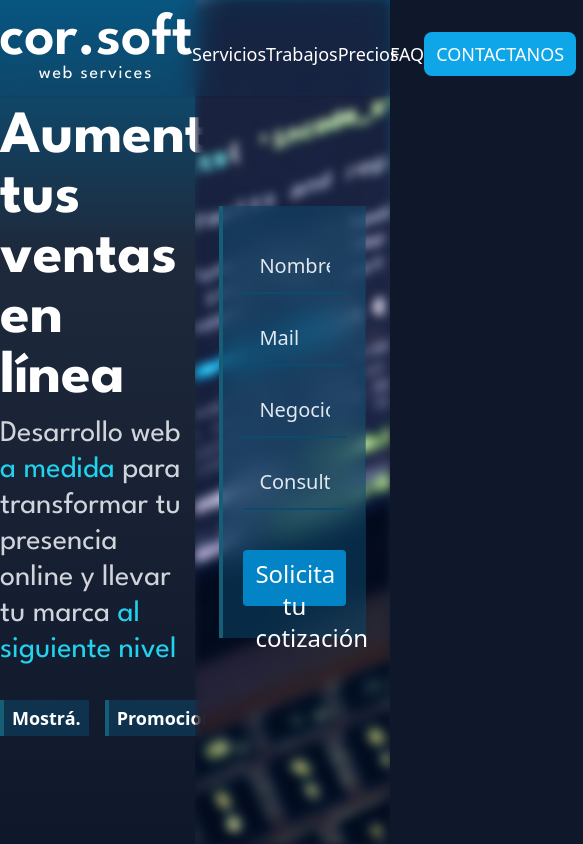
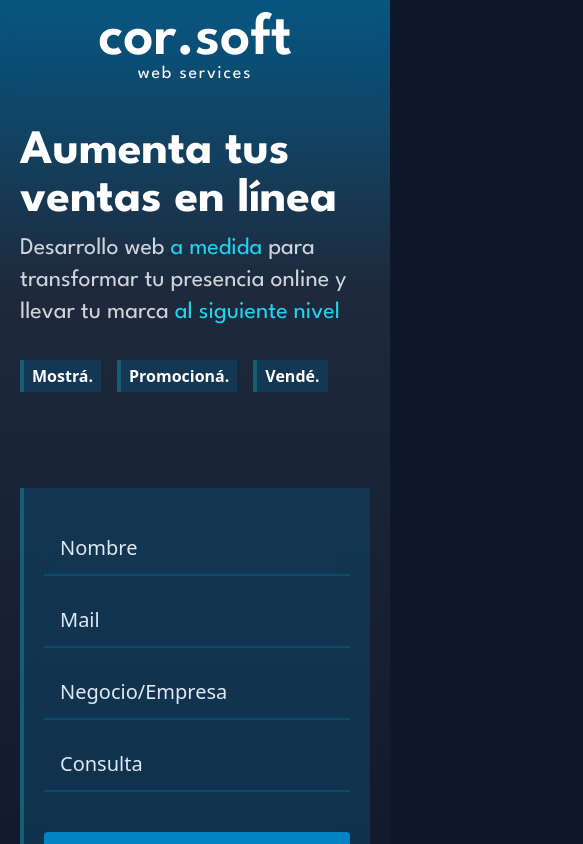
Before and after one commit to erikcba/landingcorsoft, a React (Vite) app: page / in a window 390 px wide. Shown: the top 844 px of the page, 583 px wide, since content can reach past the window. Built offline with nearby package versions, Linux system fonts and the light colour scheme; some icons are missing.

Commit message:
agregado responsive

```diff
--- a/src/components/Form.jsx
+++ b/src/components/Form.jsx
@@ -4,12 +4,12 @@ import React from 'react'
 const Form = () => {
     return (
         <>
-            <form data-aos="fade-left" className='grid grid-cols-1 gap-4 w-3/4 backdrop-blur-lg bg-sky-900 bg-opacity-50 px-5 py-8 border-l-4 border-cyan-800 hover:border-cyan-600 transition-all ease-in-out duration-300  ' action="">
+            <form data-aos="fade-left" className='grid grid-cols-1 gap-4 md:w-3/4 w-full backdrop-blur-lg bg-sky-900 bg-opacity-50 px-5 py-8 border-l-4 border-cyan-800 hover:border-cyan-600 transition-all ease-in-out duration-300  ' action="">
                 <input className='h-14 px-4 bg-transparent text-white border-b-2 border-sky-900 placeholder-slate-200 placeholder:text-xl text-xl focus:outline-none focus:border-cyan-500' placeholder='Nombre' type="text" />
                 <input className='h-14 px-4 bg-transparent text-white border-b-2 border-sky-900 placeholder-slate-200 placeholder:text-xl text-xl focus:outline-none focus:border-cyan-500' placeholder='Mail' type="text" />
                 <input className='h-14 px-4 bg-transparent text-white border-b-2 border-sky-900 placeholder-slate-200 placeholder:text-xl text-xl focus:outline-none focus:border-cyan-500' placeholder='Negocio/Empresa' type="text" />
                 <input className='h-14 px-4 bg-transparent text-white border-b-2 border-sky-900 placeholder-slate-200 placeholder:text-xl text-xl focus:outline-none focus:border-cyan-500' placeholder='Consulta' type="text" />
-                <button className='bg-sky-600 h-14 py-2 px-3 rounded text-white text-2xl font-medium hover:bg-sky-400 mt-6 transition-all ease-in-out duration-300 '>Solicita tu cotización</button>
+                <button className='bg-sky-600 h-14 py-2 px-3 rounded text-white text-xl sm:text-2xl font-medium hover:bg-sky-400 mt-6 transition-all ease-in-out duration-300 '>Solicita tu cotización</button>
             </form>
         </>
     )
--- a/src/components/Navbar.jsx
+++ b/src/components/Navbar.jsx
@@ -4,18 +4,18 @@ import logo from '../assets/cor.png';
 const Navbar = () => {
     return (
         <nav className='flex flex-row items-center justify-between pt-5 pb-2 fixed top-0 left-0 w-full z-50 shadow-sm backdrop-blur-md bg-sky-900 bg-opacity-10'>
-            <div className='relative flex flex-row items-center justify-between  xl:gap-10 w-full'>
-                <a href="#" className='w-48 flex flex-col items-center justify-center xl:ml-auto xl:mr-auto select-none hover:cursor-pointer'>
+            <div className='relative flex flex-row items-center justify-between xl:gap-10 w-full'>
+                <a href="#" className='w-48 flex flex-col items-center justify-center mx-auto xl:ml-auto xl:mr-auto select-none hover:cursor-pointer'>
                     <h1 className='logo text-6xl text-white font-semibold leading-10'>cor.soft</h1>
                     <p className='logo text-white text-lg tracking-widest'>web services</p>
                 </a>
-                <ul className='xl:gap-10 flex flex-row'>
+                <ul className='xl:gap-10 hidden sm:flex flex-row'>
                     <a className='text-white text-lg font-medium hover:scale-110 transition-transform ease-in-out' href="#servicios">Servicios</a>
                     <a className='text-white text-lg font-medium hover:scale-110 transition-transform ease-in-out' href="#trabajos">Trabajos</a>
                     <a className='text-white text-lg font-medium hover:scale-110 transition-transform ease-in-out' href="#precios">Precios</a>
                 </ul>
             </div>
-            <ul className='flex flex-row w-full items-center justify-center xl:gap-10'>
+            <ul className='hidden sm:flex flex-row w-full items-center justify-center xl:gap-10'>
                 <a className='text-white text-lg font-medium hover:scale-110 transition-transform ease-in-out' href="">FAQ</a>
                 <button className='bg-sky-500 py-2 px-3 rounded-lg text-white text-lg font-medium hover:bg-sky-400'>CONTACTANOS</button>
             </ul>
--- a/src/components/TrabajosCard.jsx
+++ b/src/components/TrabajosCard.jsx
@@ -5,8 +5,8 @@ const TrabajosCard = ({ titulo, icono, descripcion, link, bgClass }) => {
         <div className={`h-96 relative ${bgClass} bg-cover rounded-md overflow-hidden group bg-top select-none`}>
             <div className="absolute inset-0 rounded-md bg-gradient-to-b from-transparent to-black"></div>
             <div className='relative z-10 h-full w-full bg-black rounded-md bg-opacity-30 backdrop-blur-none group-hover:backdrop-blur-sm transition-all duration-500'>
-                <div className=' relative z-10 flex flex-col gap-4 h-full w-full items-start p-10 justify-end transition-all duration-500 '>
-                    <div className='flex flex-row items-center gap-2 justify-center  '>
+                <div className=' relative z-10 flex flex-col gap-4 h-full w-full items-start sm:p-10 p-5 justify-end transition-all duration-500 '>
+                    <div className='flex sm:flex-row flex-col items-start sm:items-center gap-2 justify-center  '>
                         {icono}
                         <h2 className='text-4xl font font-semibold text-white '>{titulo}</h2>
                     </div>
--- a/src/sections/Hero.jsx
+++ b/src/sections/Hero.jsx
@@ -12,17 +12,17 @@ const Hero = () => {
     });
   }, []);
   return (
-    <div id='hero' className=" h-svh flex flex-row items-center justify-center bg-gradient-to-t from-slate-900 from-0% via-slate-800 via-70% to-sky-800 to-100% ">
-      <div className=' md:px-12 py-24 flex flex-col items-start justify-center gap-2 w-1/2 h-full'>
-        <h1 data-aos="fade-right" className='logo text-6xl font-bold text-white  w-full'>Aumenta tus ventas en línea</h1>
-        <p data-aos="fade-right" className='logo text-3xl font-normal text-gray-300 mb-2'>Desarrollo web <span className='text-cyan-400'>a medida</span>  para transformar tu presencia online y llevar tu marca <span className='text-cyan-400'>al siguiente nivel</span> </p>
+    <div id='hero' className=" sm:h-svh flex flex-col md:flex-row items-center justify-center bg-gradient-to-t from-slate-900 from-0% via-slate-800 via-70% to-sky-800 to-100% ">
+      <div className=' px-5 md:py-24 py-12 mt-20 flex flex-col items-start justify-center gap-2 w-full md:w-1/2 h-full'>
+        <h1 data-aos="fade-right" className='logo text-5xl sm:text-6xl font-bold text-white  w-full'>Aumenta tus ventas en línea</h1>
+        <p data-aos="fade-right" className='logo text-2xl sm:text-3xl font-normal text-gray-300 mb-2'>Desarrollo web <span className='text-cyan-400'>a medida</span>  para transformar tu presencia online y llevar tu marca <span className='text-cyan-400'>al siguiente nivel</span> </p>
         <div data-aos="fade-up" className='flex flex-row gap-4 mt-4'>
-          <p className='text-white text-lg font-semibold backdrop-blur-md border-l-4 hover:border-cyan-600 border-cyan-800 bg-sky-900 bg-opacity-50 py-1 px-2 hover:scale-110 transition-all ease-in-out select-none'>Mostrá.</p>
-          <p className='text-white text-lg font-semibold backdrop-blur-md border-l-4 hover:border-cyan-600 border-cyan-800 bg-sky-900 bg-opacity-50 py-1 px-2 hover:scale-110 transition-all ease-in-out select-none'>Promocioná.</p>
-          <p className='text-white text-lg font-semibold backdrop-blur-md border-l-4 hover:border-cyan-600 border-cyan-800 bg-sky-900 bg-opacity-50 py-1 px-2 hover:scale-110 transition-all ease-in-out select-none'>Vendé.</p>
+          <p className='text-white text-md sm:text-lg font-semibold backdrop-blur-md border-l-4 hover:border-cyan-600 border-cyan-800 bg-sky-900 bg-opacity-50 py-1 px-2 hover:scale-110 transition-all ease-in-out select-none'>Mostrá.</p>
+          <p className='text-white text-md sm:text-lg font-semibold backdrop-blur-md border-l-4 hover:border-cyan-600 border-cyan-800 bg-sky-900 bg-opacity-50 py-1 px-2 hover:scale-110 transition-all ease-in-out select-none'>Promocioná.</p>
+          <p className='text-white text-md sm:text-lg font-semibold backdrop-blur-md border-l-4 hover:border-cyan-600 border-cyan-800 bg-sky-900 bg-opacity-50 py-1 px-2 hover:scale-110 transition-all ease-in-out select-none'>Vendé.</p>
         </div>
       </div>
-      <div className='w-1/2 md:px-12 bg-hero h-full py-24 flex flex-col items-center justify-center z-10'>
+      <div className='md:w-1/2 w-full md:px-12 px-5 sm:bg-hero h-full md:py-24 py-12 flex flex-col items-center justify-center z-10'>
          <Form/>
       </div>
     </div>
--- a/src/sections/Precios.jsx
+++ b/src/sections/Precios.jsx
@@ -44,17 +44,17 @@ const Precios = () => {
     ]
 
     return (
-        <div id='precios' className='container mx-auto my-24 flex flex-row gap-4 items-center justify-center'>
+        <div id='precios' className='container mx-auto mt-0 sm:my-24 flex flex-row gap-4 items-center justify-center'>
             <div className='flex flex-col gap-14 w-full' >
-                <div className='flex flex-col items-center justify-center'>
-                    <h1 className='text-gray-100 text-center text-5xl font-bold leading-none pb-4 px-4 pt-3'>Nuestros Precios</h1>
-                    <p className='text-gray-400 text-2xl'>Elige el plan perfecto para tu presencia en linea</p>
+                <div className='flex flex-col items-center justify-center px-5'>
+                    <h1 className='text-gray-100 text-center text-3xl sm:text-5xl font-bold leading-none pb-4 px-4 pt-3'>Nuestros Precios</h1>
+                    <p className='text-gray-400 text-xl text-center sm:text-2xl'>Elige el plan perfecto para tu presencia en linea</p>
                 </div>
-                <div className='flex flex-row gap-6' >
+                <div className='flex sm:flex-row flex-col gap-4 sm:gap-6 px-5' >
                     {
                         planesPrecio.map((item, index) => (
                             <PreciosCard key={index} titulo={item.titulo} descripcion={item.descripcion} precio={item.precio} caracteristica={item.caracteristicas.map((caracteristica, index) => (
-                                <li key={index} className='text-zinc-200 leading-10 text-lg flex flex-row items-center gap-2 '><box-icon name='check' color='#0be61b' ></box-icon> {caracteristica}</li>
+                                <li key={index} className='text-zinc-200 leading-5 sm:leading-10 sm:pb-0 pb-5 text-md sm:text-lg flex flex-row items-center gap-2 '><box-icon name='check' color='#0be61b' ></box-icon> {caracteristica}</li>
                             ))} />
                         ))
                     }
--- a/src/sections/Servicios.jsx
+++ b/src/sections/Servicios.jsx
@@ -11,11 +11,11 @@ const Servicios = () => {
 
     return (
         <section id='servicios' data-aos="fade-up" className='bg-slate-900 py-24'>
-            <div className='container mx-auto flex flex-col gap-20'>
+            <div className='container mx-auto flex flex-col gap-20 w-full '>
                 <div className='flex flex-col items-center justify-center gap-20'>
-                    <h1 className='text-gray-100 text-center text-5xl font-bold border-l-8 border-cyan-600 bg-slate-800 leading-none pb-4 px-4 pt-3 shadow-lg select-none hover:border-cyan-400 transition-all duration-300 ease-in-out'>Nuestros servicios</h1>
+                    <h1 className='text-gray-100 text-center text-3xl sm:text-5xl font-bold border-l-8 border-cyan-600 bg-slate-800 leading-none pb-4 px-4 pt-3 shadow-lg select-none hover:border-cyan-400 transition-all duration-300 ease-in-out'>Nuestros servicios</h1>
                 </div>
-                <div className='grid grid-cols-4 gap-4'>
+                <div className='sm:grid flex flex-col items-center justify-center px-5 sm:grid-cols-4 gap-4'>
                     <ServiciosCard icono={designIcon} titulo={'Diseño Web'} descripcion={'Un diseño moderno y una arquitectura optimizada garantizan que tu sitio destaque en cualquier dispositivo y proporcione una experiencia fluida a tus visitantes.'} />
                     <ServiciosCard icono={codeIcon} titulo={'Aplicaciones Web Personalizadas'} descripcion={'Desarrollamos aplicaciones web a medida para satisfacer necesidades específicas de tu negocio, integrando funcionalidades personalizadas, sistemas complejos y tecnologías modernas.'} />
                     <ServiciosCard icono={searchIcon} titulo={'SEO y Rendimiento'} descripcion={'Nos enfocamos en optimizar tu sitio web no solo visualmente, sino también en términos de rendimiento y posicionamiento en motores de búsqueda.'} />
--- a/src/sections/Trabajos.jsx
+++ b/src/sections/Trabajos.jsx
@@ -12,12 +12,12 @@ const Trabajos = () => {
   const arroyoIcon = <box-icon name='wrench' color='#29bbef' size='md'></box-icon>
 
   return (
-    <div id='trabajos' data-aos="fade-up" className='bg-slate-900 mb-24 py-12'>
-      <div className='container mx-auto flex flex-col gap-20'>
+    <div id='trabajos' data-aos="fade-up" className='bg-slate-900 sm:mb-24 mb-0 py-12'>
+      <div className='container mx-auto flex flex-col gap-20 px-5'>
         <div className='flex flex-col items-center justify-center gap-20'>
-          <h1 className='text-gray-100 text-center text-5xl font-bold border-l-8 border-cyan-600 bg-slate-800 leading-none pb-4 px-4 pt-3 shadow-lg select-none hover:border-cyan-400 transition-all duration-300 ease-in-out'>Trabajos realizados</h1>
+          <h1 className='text-gray-100 text-center text-3xl sm:text-5xl font-bold border-l-8 border-cyan-600 bg-slate-800 leading-none pb-4 px-4 pt-3 shadow-lg select-none hover:border-cyan-400 transition-all duration-300 ease-in-out'>Trabajos realizados</h1>
         </div>
-        <div className='grid grid-cols-2 gap-6'>
+        <div className='sm:grid flex flex-col  sm:grid-cols-2 gap-4 sm:gap-6'>
           <TrabajosCard titulo={'AORA Bella Vista'} icono={aoraIcon} bgClass='bg-aora-bella-vista' link={'https://aorabellavista.com/'} descripcion={'Sitio web moderno y sencillo para desarrollista inmobiliaria. Cuenta con integracion a WhatsApp y formulario de contacto'} />
           <TrabajosCard titulo={'G&D Consultoras'} icono={gydIcon} bgClass='bg-gyd-web' link={'https://gydconsultoras.com/'} descripcion={'Landing page para consultora de marketing minimalista y moderna. Posee integracion a WhatsApp y formulario de contacto con verificacion Captcha'} />
           <TrabajosCard titulo={'BeSingular'} icono={beIcon} bgClass='bg-besingular-web' link={'https://www.besingular.com.ar'} descripcion={'Sitio web para agencia publicitaria, con secciones de trabajos realizados, WhatsApp y formulario de contacto'} />
```
Also changed, not shown: src/components/PreciosCard.jsx (+7 -9 lines).
